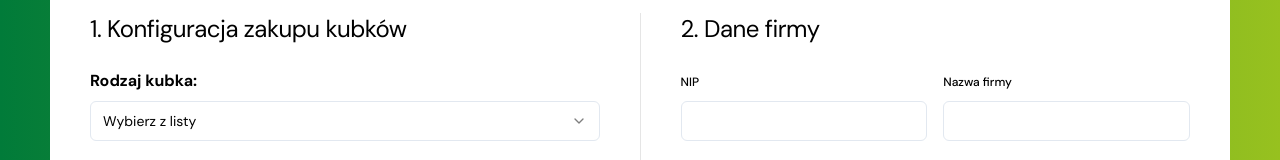
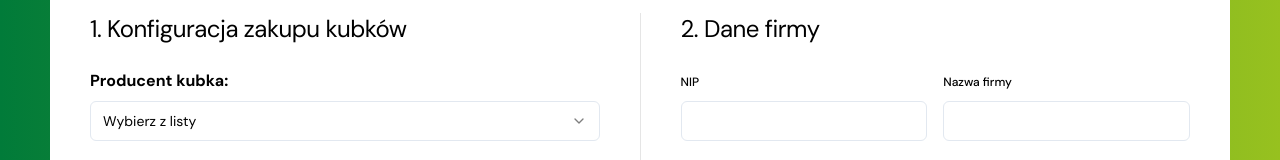
Before and after one commit to VxrRoot/beve-pl, a Next.js app: page /kontakt/podnajem in a window 1280 px wide. Shown: the part 288-448 px from the top of the page. Built offline with nearby package versions, Linux system fonts and the light colour scheme.

Commit message:
Update label

```diff
--- a/src/components/forms/SubleaseForm.tsx
+++ b/src/components/forms/SubleaseForm.tsx
@@ -161,7 +161,7 @@ const SubleaseForm = () => {
               render={({ field }) => (
                 <FormItem>
                   <FormLabel className="text-[1rem] font-bold">
-                    Rodzaj kubka:
+                    Producent kubka:
                   </FormLabel>
                   <Select
                     onValueChange={field.onChange}
```
